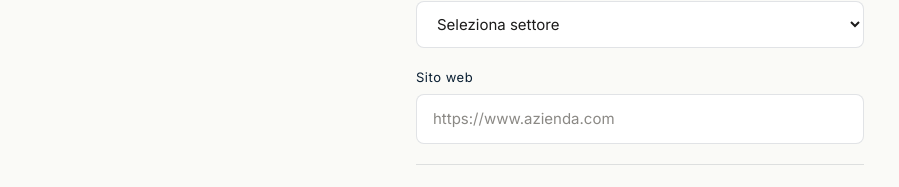
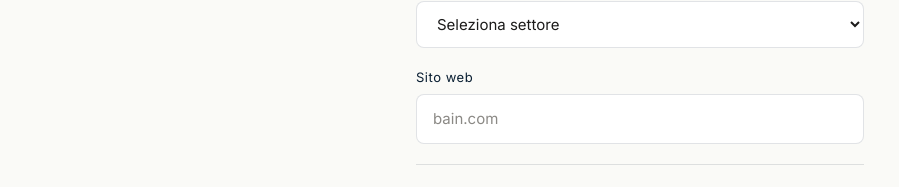
Before and after one commit to mirajob/MIRA, a Next.js app in the folder apps/web/: page /aziende in a window 1280 px wide. Both pictures are taken after a click on the button "Richiedi accesso al pilot →". Shown: the part 385-572 px from the top of the page, without its empty margins (0-899 px from the left). Built offline with nearby package versions, Linux system fonts and the light colour scheme.

Commit message:
fix: accept website URL without https:// prefix

```diff
--- a/apps/web/src/app/aziende/page.tsx
+++ b/apps/web/src/app/aziende/page.tsx
@@ -60,7 +60,10 @@ export default function AziendePage() {
       return;
     }
 
-    const result = await setupCompanyProfile({ authUserId, legalName, sector, websiteUrl, contactName });
+    const normalizedUrl = websiteUrl
+      ? websiteUrl.startsWith("http") ? websiteUrl : `https://${websiteUrl}`
+      : "";
+    const result = await setupCompanyProfile({ authUserId, legalName, sector, websiteUrl: normalizedUrl, contactName });
 
     if (result.error) {
       setError(result.error);
@@ -127,10 +130,10 @@ export default function AziendePage() {
               <label className="block">
                 <span className="text-label text-navy mb-2 block">Sito web</span>
                 <input
-                  type="url"
+                  type="text"
                   value={websiteUrl}
                   onChange={(e) => setWebsiteUrl(e.target.value)}
-                  placeholder="https://www.azienda.com"
+                  placeholder="bain.com"
                   className="w-full px-4 py-3 rounded-md bg-white border border-border text-body text-ink placeholder:text-ink-tertiary hover:border-border-strong focus:outline-none focus:border-petrol focus:ring-2 focus:ring-petrol/20 transition-colors duration-200"
                 />
               </label>
```
